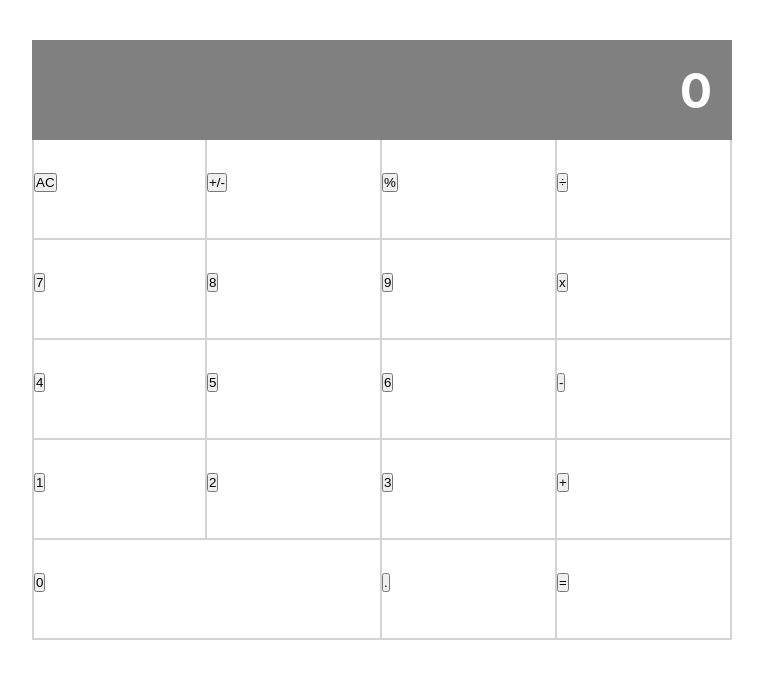
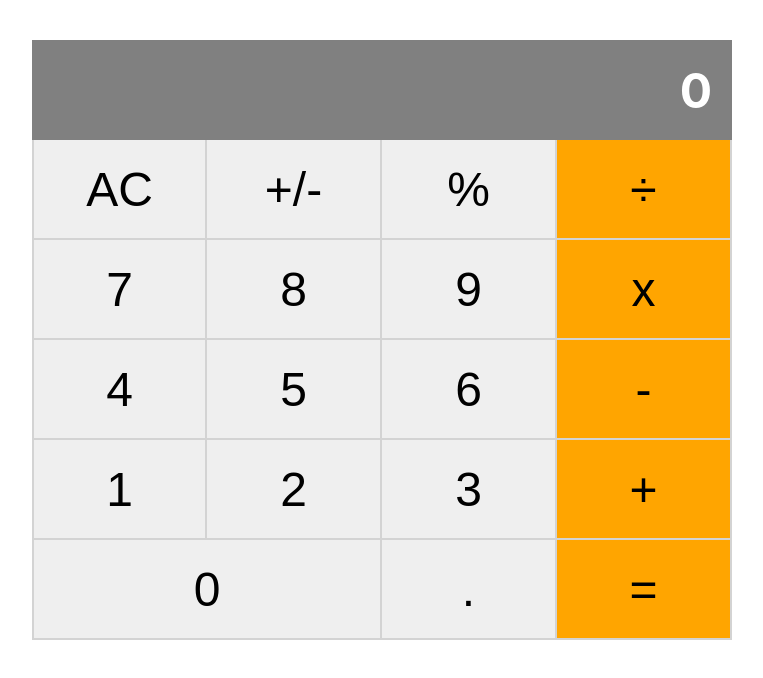
Before and after one commit to rammazzoti2000/calculator-react, a React (Create React App) app: page / in a window 1280 px wide. Shown: the top 678 px of the page, without its empty margins (258-1021 px from the left). Built offline with nearby package versions, Linux system fonts and the light colour scheme.

Commit message:
Fix orange color styling

```diff
--- a/src/components/Button.js
+++ b/src/components/Button.js
@@ -12,7 +12,7 @@ function Button(props) {
 
   const className = [
     'Button',
-    (name === '÷' || name === 'X' || name === '-' || name === '+' || name === '=') ? color : 'gray',
+    (name === '÷' || name === 'x' || name === '-' || name === '+' || name === '=') ? color : 'gray',
     wide ? 'doubleButton' : '',
   ];
 
--- a/src/styles/index.scss
+++ b/src/styles/index.scss
@@ -49,6 +49,12 @@ body {
 
 .Button {
   width: 25%;
+  &:first-child {
+    border-left: 2px solid lightgray;
+  }
+  button {
+    width: 100%;
+    height: 100%;
     font-size: 3rem;
     border-top: none;
     border-left: none;
@@ -56,13 +62,9 @@ body {
     border-bottom: 2px solid lightgray;
     outline: none;
     cursor: pointer;
-
-  &:first-child {
-    border-left: 2px solid lightgray;
-  }
-
     &:active {
       background-color: darkgray;
+    }
   }
 }
 
@@ -70,8 +72,10 @@ body {
   width: 50%;
 }
 
-.orangeKey {
+.orange {
+  button {
     background-color: orange;
+  }
 
   &:active {
     background-color: darkgoldenrod;
```
Lines whose indentation alone changed are shown as unchanged.
